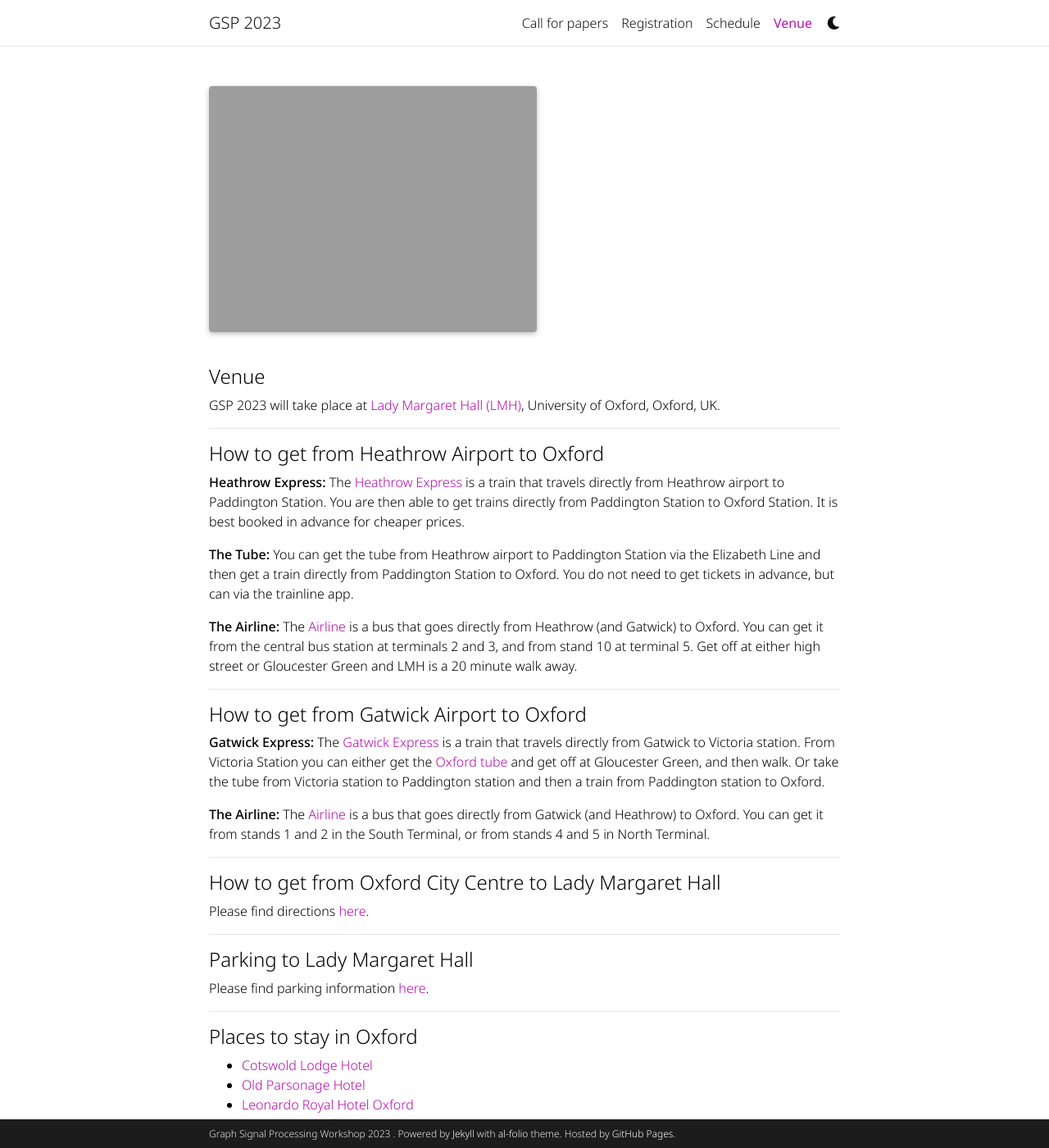
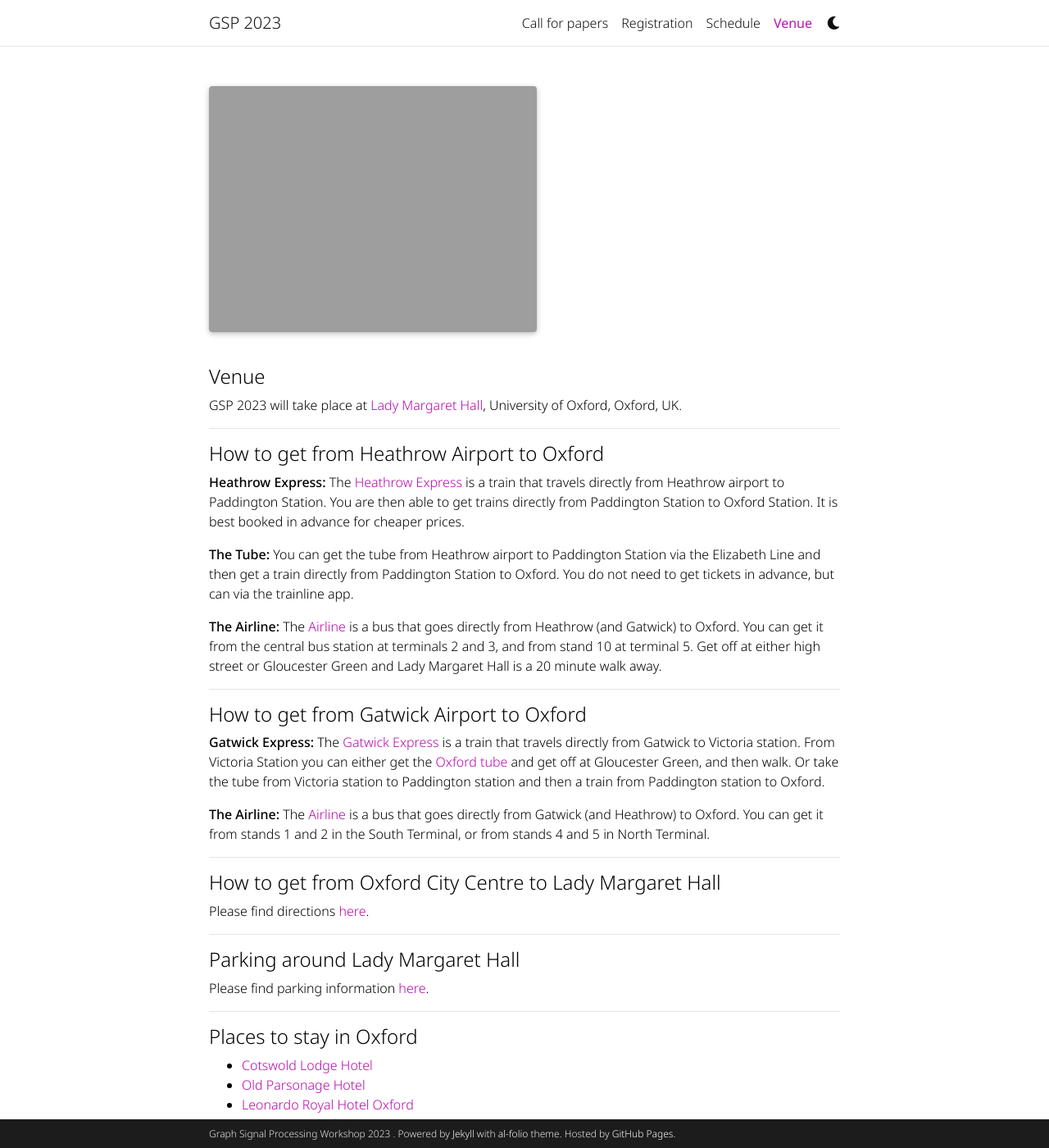
Before and after one commit to shreyasvinaya/gspworkshop2025.github.io, a Jekyll site: the page built from _pages/venue.md, in a window 1280 px wide and 1400 px high. Shown: the whole window at 82% size. Built offline with Jekyll 4.4.1, drawn with Linux system fonts in a browser that asks for light colours; comment, search, counter and statistics services are not loaded; a style sheet for code colours, icons or effects is not loaded.

Commit message:
Update venue.md

```diff
--- a/_pages/venue.md
+++ b/_pages/venue.md
@@ -11,7 +11,7 @@ top_image_alt: "Punting boats."
 ---
 
 #### Venue
-GSP 2023 will take place at [Lady Margaret Hall (LMH)](https://www.lmh.ox.ac.uk), University of Oxford, Oxford, UK.
+GSP 2023 will take place at [Lady Margaret Hall](https://www.lmh.ox.ac.uk), University of Oxford, Oxford, UK.
 
 ---
 #### How to get from Heathrow Airport to Oxford
@@ -23,7 +23,7 @@ The [Heathrow Express](https://www.heathrowexpress.com/) is a train that travels
 You can get the tube from Heathrow airport to Paddington Station via the Elizabeth Line and then get a train directly from Paddington Station to Oxford. You do not need to get tickets in advance, but can via the trainline app.
 
 **The Airline:**
-The [Airline](https://www.theairlineoxford.co.uk/) is a bus that goes directly from Heathrow (and Gatwick) to Oxford. You can get it from the central bus station at terminals 2 and 3, and from stand 10 at terminal 5. Get off at either high street or Gloucester Green and LMH is a 20 minute walk away.
+The [Airline](https://www.theairlineoxford.co.uk/) is a bus that goes directly from Heathrow (and Gatwick) to Oxford. You can get it from the central bus station at terminals 2 and 3, and from stand 10 at terminal 5. Get off at either high street or Gloucester Green and Lady Margaret Hall is a 20 minute walk away.
 
 ---
 #### How to get from Gatwick Airport to Oxford
@@ -40,7 +40,7 @@ The [Airline](https://www.theairlineoxford.co.uk/) is a bus that goes directly f
 Please find directions [here](/assets/pdf/Directions%20to%20Lady%20Margaret%20Hall%20from%20Oxford%20Rail%20and%20Bus%20Stations.pdf).
 
 ---
-#### Parking to Lady Margaret Hall
+#### Parking around Lady Margaret Hall
 
 Please find parking information [here](/assets/pdf/Park%20and%20Ride%20Information.pdf).
 
```
